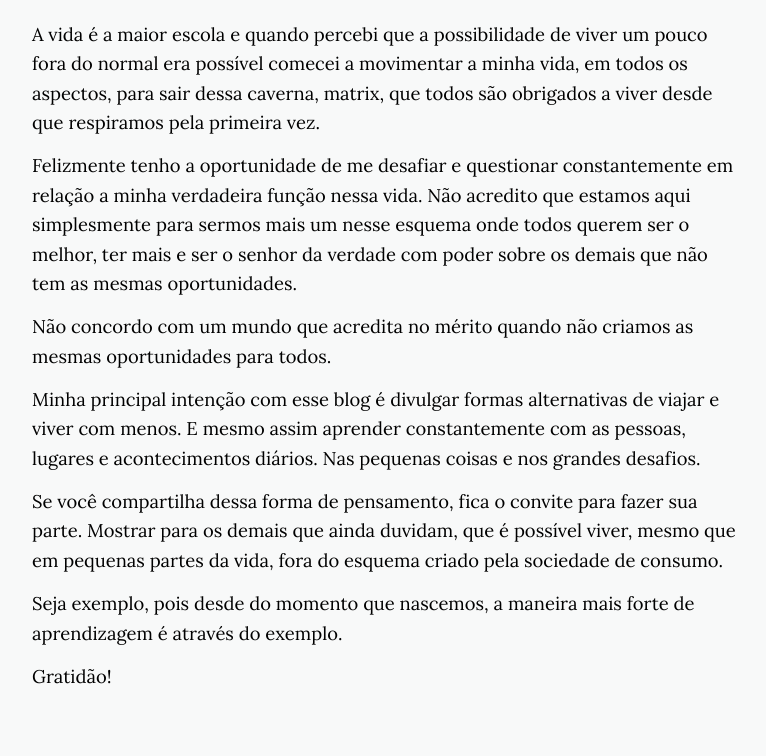
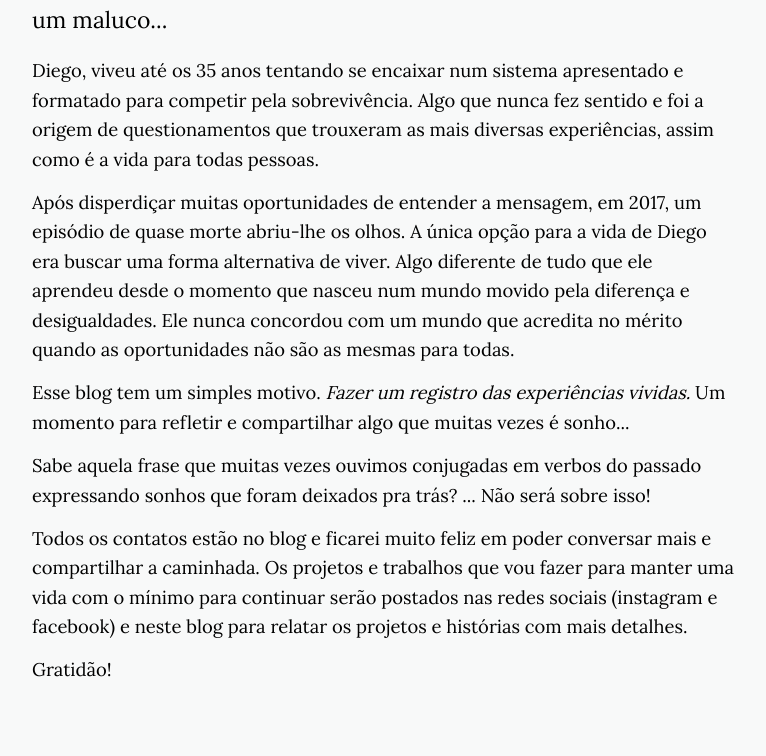
Before and after one commit to diegobianchetti/blog-base, a Jekyll site: the page built from about.html, in a window 1280 px wide and 1400 px high, scrolled down 461 px. Shown: the part 291-1047 px from the top of the window, without its empty margins (256-1022 px from the left). Built offline with Jekyll 4.4.1, drawn with Linux system fonts in a browser that asks for light colours; nearby versions of some CDN libraries; some of the changed text lies outside the part shown; grey boxes are pictures that could not be loaded.

Commit message:
about com texto novo

```diff
--- a/about.html
+++ b/about.html
@@ -19,24 +19,22 @@ permalink: /about/
 
   <section class="section-padding bg-grey" itemprop="articleBody">
     <div class="post">
-      <p>Apaixonado pela natureza, pessoas e aprender!</p>
+      <p>Apaixonado pela natureza, pessoas e aprender... ou simplesmente um maluco...</p>
 
-      <p>A vida é a maior escola e quando percebi que a possibilidade de viver um pouco fora do normal era possível comecei a movimentar a minha vida, em todos os aspectos, para sair dessa caverna, matrix,  que todos são obrigados a viver desde que respiramos pela primeira vez.</p>
+      <p>Diego, viveu até os 35 anos tentando se encaixar num sistema apresentado e formatado para competir pela sobrevivência. Algo que nunca fez sentido e foi a origem de questionamentos que trouxeram as mais diversas experiências, assim como é a vida para todas pessoas.</p>
 
-      <p>Felizmente tenho a oportunidade de me desafiar e questionar constantemente em relação a minha verdadeira função nessa vida. Não acredito que estamos aqui simplesmente para sermos mais um nesse esquema onde todos querem ser o melhor, ter mais e ser o senhor da verdade com poder sobre os demais que não tem as mesmas oportunidades.</p>
+      <p>Após disperdiçar muitas oportunidades de entender a mensagem, em 2017, um episódio de quase morte  abriu-lhe os olhos. A única opção para a vida de Diego era buscar uma forma alternativa de viver. Algo diferente de tudo que ele aprendeu desde o momento que nasceu num mundo movido pela diferença e desigualdades. Ele nunca concordou com um mundo que acredita no mérito quando as oportunidades não são as mesmas para todas.</p>
 
-      <p>Não concordo com um mundo que acredita no mérito quando não criamos as mesmas oportunidades para todos.</p>
+      <p>Esse blog tem um simples motivo. <i>Fazer um registro das experiências vividas.</i> Um momento para refletir e compartilhar algo que muitas vezes é sonho...</p>
 
-      <p>Minha principal intenção com esse blog é divulgar formas alternativas de viajar e viver com menos. E mesmo assim aprender constantemente com as pessoas, lugares e acontecimentos diários. Nas pequenas coisas e nos grandes desafios.</p>
+      <p>Sabe aquela frase que muitas vezes ouvimos conjugadas em verbos do passado expressando sonhos que foram deixados pra trás? ... Não será sobre isso!</p>
 
-      <p>Se você compartilha dessa forma de pensamento, fica o convite para fazer sua parte. Mostrar para os demais que ainda duvidam, que é possível viver, mesmo que em pequenas partes da vida, fora do esquema criado pela sociedade de consumo.</p>
-
-      <p>Seja exemplo, pois desde do momento que nascemos, a maneira mais forte de aprendizagem é através do exemplo.</p>
+      <p>Todos os contatos estão no blog e ficarei muito feliz em poder conversar mais e compartilhar a caminhada. Os projetos e trabalhos que vou fazer para manter uma vida com o mínimo para continuar serão postados nas redes sociais (instagram e facebook) e neste blog para relatar os projetos e histórias com mais detalhes.</p>
 
       <p>Gratidão!</p>
 
-      </div>
-      </section>
+    </div>
+  </section>
 
       <section class="profile">
       <div class="profile__card">
@@ -60,14 +58,3 @@ permalink: /about/
       </section>
 
       </article>
-
-      {% if page.previous.url %}
-      <section class="next">
-      <a class="next__link" href="{{page.previous.url | prepend: site.baseurl }}" style="background-image: url('{{ page.previous.image }}');">
-      <div class="next__container">
-        <span>Continuar...</span>
-        <h2>{{page.previous.title}}</h2>
-      </div>
-      </a>
-      </section>
-      {% endif %}
```
